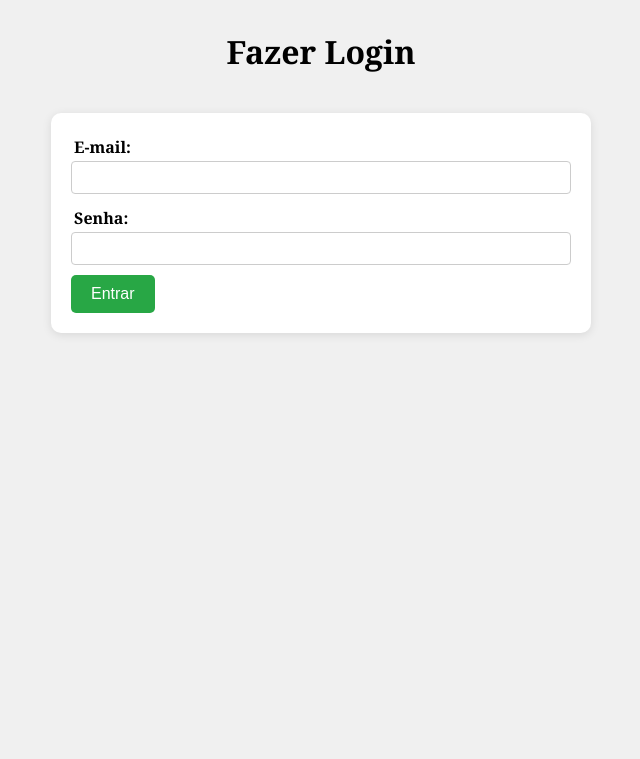
After one commit to zNyller/Login-System, a Flask app: page /login in a window 1280 px wide. The commit adds this page. Shown: the top 759 px of the page, without its empty margins (319-959 px from the left). Run offline with Flask 3, Linux system fonts and the light colour scheme.

Commit message:
Inclusão e estilização de página de login e ajuste na página Home.

```diff
--- a/app.py
+++ b/app.py
@@ -4,7 +4,7 @@ app = Flask(__name__)
 
 @app.route('/')
 def home():
-    return 'Olá, Mundo!'
+    return render_template('home.html')
 
 @app.route('/cadastro', methods=['GET', 'POST'])
 def cadastro():
@@ -16,5 +16,9 @@ def cadastro():
         return f'Olá, {name}  {lastname}! Seja bem-vindo!'
     return render_template('cadastro.html')
 
+@app.route('/login', methods=['GET', 'POST'])
+def login():
+    return render_template('login.html')
+
 if __name__ == '__main__':
     app.run(debug=True)
--- a/static/styles.css
+++ b/static/styles.css
@@ -9,6 +9,18 @@ body {
 h1 {
     text-align: center;
     margin: 30px;
+}
+
+button {
+    background-color: #28a745;
+    color: #fff;
+    padding: 10px 15px;
+    border: none;
+    border-radius: 5px;
+    cursor: pointer;
+    font-size: 16px;
+    align-self: center;
+    margin: 5px;
 }
 
 form {
--- /dev/null
+++ b/templates/login.html
@@ -0,0 +1,21 @@
+<html lang="pt-BR">
+    <head>
+        <meta charset="UTF-8">
+        <title>Login</title>
+        <link rel="stylesheet" href="{{ url_for('static', filename='styles.css') }}">
+    </head>
+
+    <body>
+        <h1>Fazer Login</h1>
+
+        <form method="post">
+            <label for="email">E-mail:</label>
+            <input type="text" name="email" required>
+
+            <label for="password">Senha:</label>
+            <input type="text" name="password" required>
+
+            <input type="submit" value="Entrar">
+        </form>
+    </body>
+</html>
```
Also changed, not shown: templates/home.html (added, +25 -0 lines).
